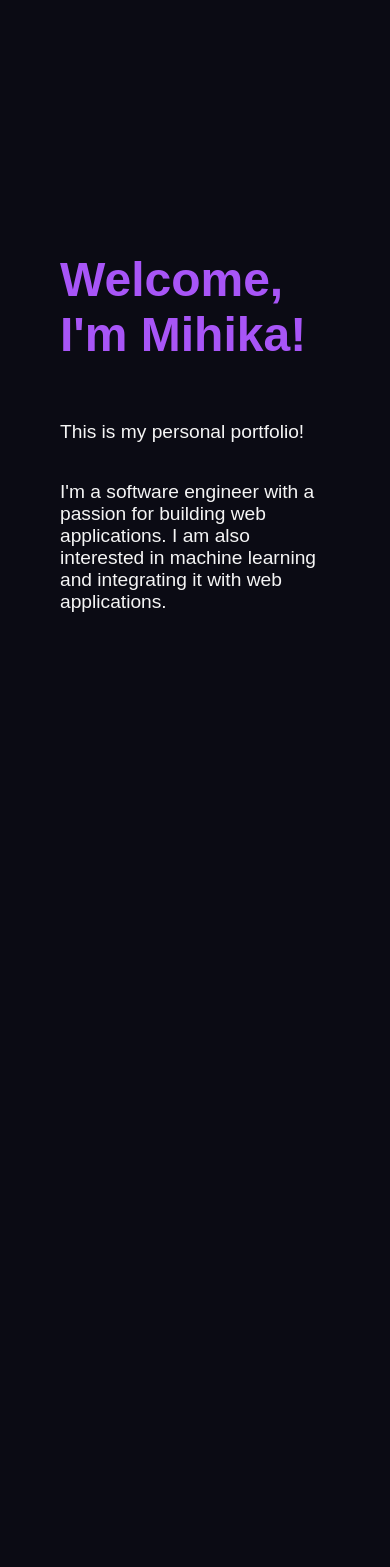
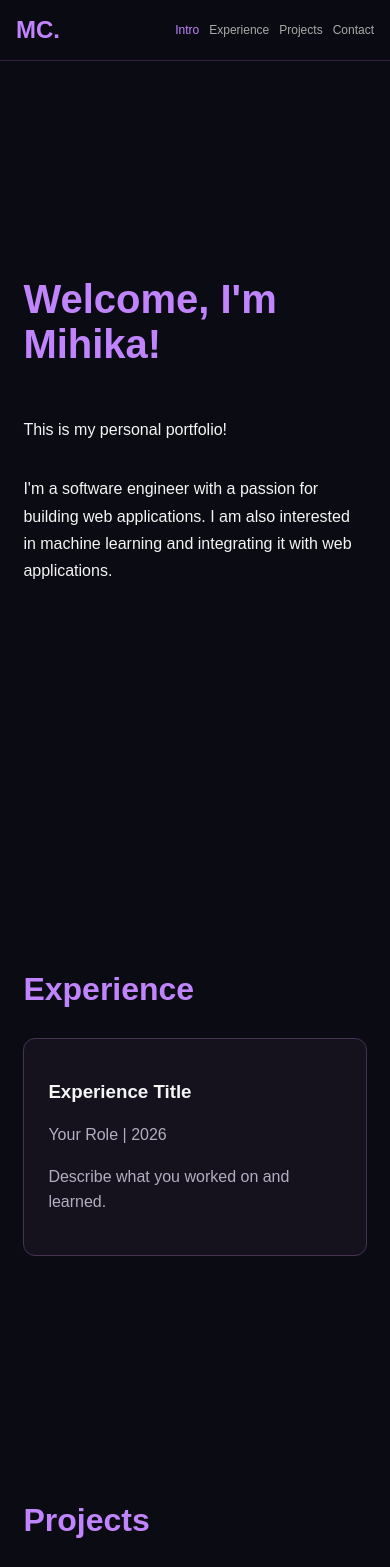
Before and after one commit to chandmihika/ADC-Personal-Portfolio, a React (Vite) app: page / in a window 390 px wide. Shown: the top 1567 px of the page. Before the commit the page ends 844 px from the top, so only its background shows below. Built offline with nearby package versions, Linux system fonts and the light colour scheme.

Commit message:
Added contact section and finalized basic frontend

```diff
--- a/src/App.css
+++ b/src/App.css
@@ -1,6 +1,41 @@
 #root {
+  min-height: 100vh;
+}
+
+.navbar {
+  position: fixed;
+  top: 0;
   width: 100%;
-  min-height: 100vh;
+  padding: 20px 8%;
+  display: flex;
+  justify-content: space-between;
+  align-items: center;
+  background: #0b0b14ee;
+  border-bottom: 1px solid #30233f;
+  z-index: 100;
+}
+
+.logo {
+  font-size: 1.5rem;
+  font-weight: bold;
+  color: #c084fc;
+  text-decoration: none;
+}
+
+.nav-links {
+  display: flex;
+  gap: 24px;
+}
+
+.nav-links a {
+  color: #aaa;
+  text-decoration: none;
+  text-transform: capitalize;
+}
+
+.nav-links a.active,
+.nav-links a:hover {
+  color: #c084fc;
 }
 
 main {
@@ -12,15 +47,77 @@ main {
   display: flex;
   flex-direction: column;
   justify-content: center;
-  padding: 60px;
+  padding: 120px 10%;
 }
 
 #intro h1 {
-  font-size: 3rem;
-  color: #a855f7;
+  font-size: clamp(2.5rem, 6vw, 4rem);
+  color: #c084fc;
 }
 
 #intro p {
-  font-size: 1.2rem;
   max-width: 600px;
+  line-height: 1.7;
 }
+
+.page-section {
+  min-height: 60vh;
+  padding: 100px 10%;
+  scroll-margin-top: 80px;
+}
+
+.page-section h2 {
+  color: #c084fc;
+  font-size: 2rem;
+  margin-bottom: 30px;
+}
+
+.content-card {
+  background: #15121e;
+  border: 1px solid #453452;
+  border-radius: 12px;
+  padding: 24px;
+  margin-bottom: 20px;
+}
+
+.content-card p {
+  color: #b4adbf;
+  line-height: 1.6;
+}
+
+.content-card a {
+  color: #c084fc;
+}
+
+.project-grid {
+  display: grid;
+  grid-template-columns: repeat(auto-fit, minmax(250px, 1fr));
+  gap: 20px;
+}
+
+.contact-card {
+  max-width: 500px;
+}
+
+@media (max-width: 600px) {
+  .navbar {
+    padding: 16px;
+    gap: 12px;
+  }
+
+  .nav-links {
+    gap: 10px;
+    flex-wrap: wrap;
+    justify-content: flex-end;
+  }
+
+  .nav-links a {
+    font-size: 0.75rem;
+  }
+
+  #intro,
+  .page-section {
+    padding-left: 6%;
+    padding-right: 6%;
+  }
+}
--- a/src/App.tsx
+++ b/src/App.tsx
@@ -1,12 +1,22 @@
 import { useState } from 'react'
 import Intro from './components/Intro'
+import Experience from './components/Experience'
+import Projects from './components/Projects'
+import Contact from './components/Contact'
+import Navbar from './components/Navbar'
 import './App.css'
 
 function App() {
   return (
+    <>
+      <Navbar />
     <main>
       <Intro />
+      <Experience />
+      <Projects />
+      <Contact />
     </main>
+    </>
   );
 }
 
--- a/src/components/Contact.tsx
+++ b/src/components/Contact.tsx
@@ -0,0 +1,21 @@
+function Contact() {
+    return (
+      <section id="contact" className="page-section">
+        <h2>Contact</h2>
+
+        <div className="content-card contact-card">
+          <p>Feel free to connect with me!</p>
+
+          <a
+            href="https://github.com/chandmihika"
+            target="_blank"
+            rel="noreferrer"
+          >
+            GitHub →
+          </a>
+        </div>
+      </section>
+    );
+  }
+
+  export default Contact;
--- a/src/components/Navbar.tsx
+++ b/src/components/Navbar.tsx
@@ -1,31 +1,39 @@
 import { useEffect, useState } from "react";
 
-const sections = ["intro", "experience", "projects", "contact"];
+const sections = [
+  "intro",
+  "experience",
+  "projects",
+  "contact",
+];
 
 function Navbar() {
-    const [activeSection, setActiveSection] = useState(sections[0]);
+  const [activeSection, setActiveSection] = useState("intro");
 
   useEffect(() => {
     function handleScroll() {
-            const sections = document.getElementById(section);
+      const scrollPosition = window.scrollY + 150;
 
-            if (element && Element.offsetTop <= scrollPosition) {
+      for (const section of sections) {
+        const element = document.getElementById(section);
+
+        if (element && element.offsetTop <= scrollPosition) {
           setActiveSection(section);
         }
       }
     }
 
     window.addEventListener("scroll", handleScroll);
+    handleScroll();
 
-    return () => {
-        window.removeEventListener("scroll", handleScroll);
+    return () => window.removeEventListener("scroll", handleScroll);
   }, []);
 
   return (
-        <nav className = "navbar">
-            <a href = "#intro" className = "logo">MC.</a>
+    <nav className="navbar">
+      <a href="#intro" className="logo">MC.</a>
 
-            <div className = "nav-links">
+      <div className="nav-links">
         {sections.map((section) => (
           <a
             key={section}
```
Lines whose indentation alone changed are shown as unchanged.
